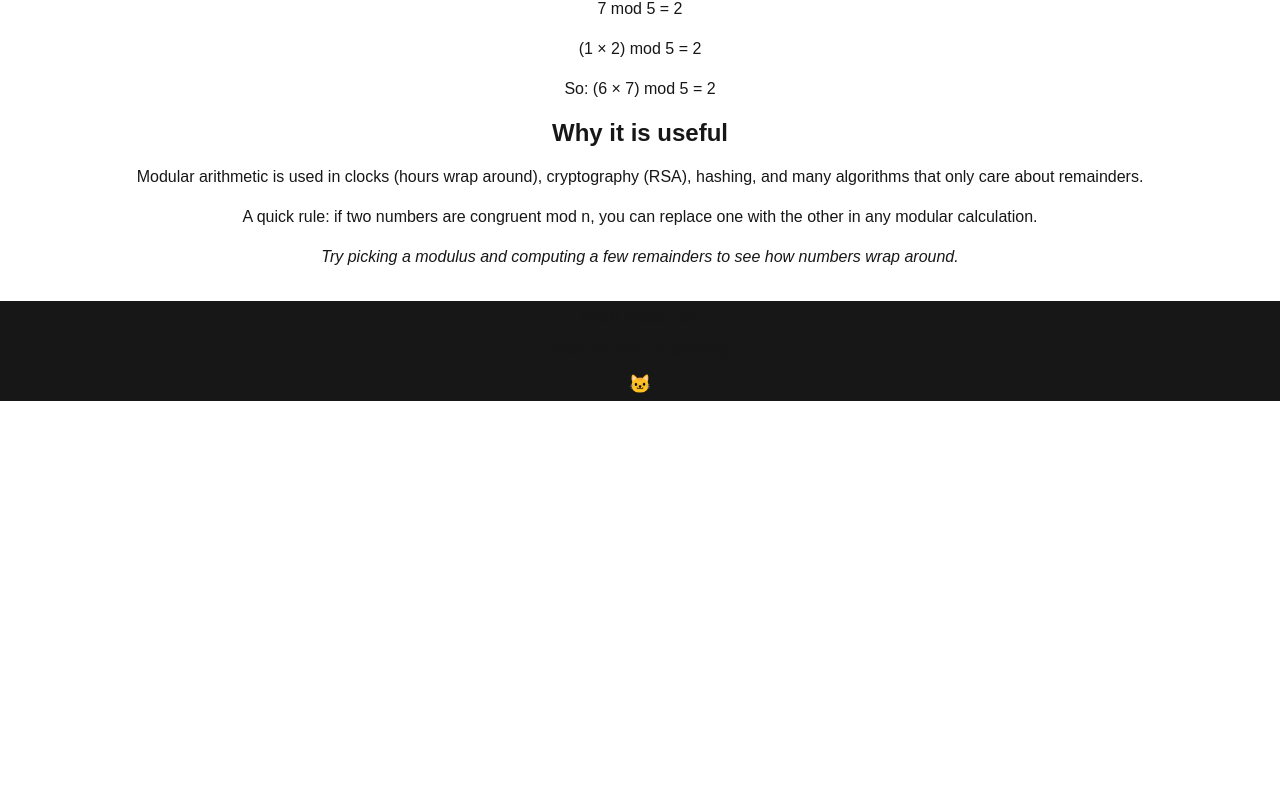
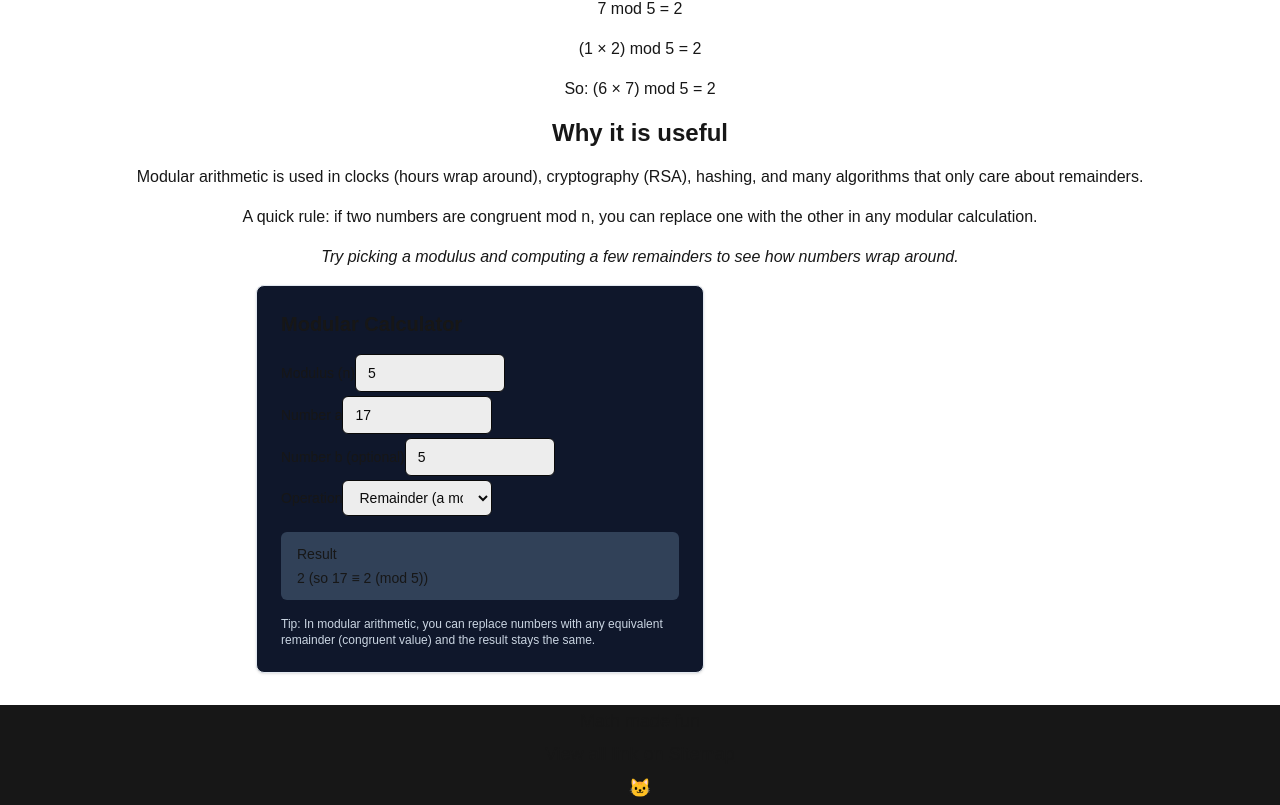
Before and after one commit to RisingSatalite/math-made-fun, a Next.js app: page /advance/numberTheory/modular in a window 1280 px wide. Shown: the part 1483-2288 px from the top of the page. Before the commit the page ends 1884 px from the top, so only its background shows below. Built offline with nearby package versions, Linux system fonts and the light colour scheme.

Commit message:
modular calculater

```diff
--- a/src/app/advance/numberTheory/modular/page.js
+++ b/src/app/advance/numberTheory/modular/page.js
@@ -1,3 +1,5 @@
+import ModularCalculator from "@/components/modularCalculator";
+
 export default function Modular() {
   return (
     <div className="grid items-center justify-items-center min-h-screen px-4 py-8 gap-4">
@@ -84,6 +86,10 @@ export default function Modular() {
       </p>
 
       <p className="italic">Try picking a modulus and computing a few remainders to see how numbers wrap around.</p>
+
+      <div className="w-full max-w-3xl">
+        <ModularCalculator />
+      </div>
     </div>
   );
 }
--- /dev/null
+++ b/src/components/modularCalculator.js
@@ -0,0 +1,103 @@
+"use client";
+
+import { useMemo, useState } from "react";
+
+function normalizeMod(value, modulus) {
+  const m = Number(modulus);
+  if (Number.isNaN(m) || m === 0) return NaN;
+  const v = Number(value);
+  if (Number.isNaN(v)) return NaN;
+  const r = v % m;
+  return ((r % m) + m) % m;
+}
+
+export default function ModularCalculator() {
+  const [a, setA] = useState(17);
+  const [b, setB] = useState(5);
+  const [n, setN] = useState(5);
+  const [op, setOp] = useState("remainder");
+
+  const result = useMemo(() => {
+    const mod = Number(n);
+    if (!mod || Number.isNaN(mod)) return "—";
+
+    if (op === "remainder") {
+      const r = normalizeMod(a, mod);
+      return `${r} (so ${a} ≡ ${r} (mod ${mod}))`;
+    }
+
+    const av = normalizeMod(a, mod);
+    const bv = normalizeMod(b, mod);
+    const sum = normalizeMod(av + bv, mod);
+    const prod = normalizeMod(av * bv, mod);
+
+    if (op === "add") {
+      return `${av} + ${bv} ≡ ${sum} (mod ${mod})`;
+    }
+
+    if (op === "multiply") {
+      return `${av} × ${bv} ≡ ${prod} (mod ${mod})`;
+    }
+
+    return "—";
+  }, [a, b, n, op]);
+
+  return (
+    <div className="w-full max-w-md rounded-lg border border-slate-200 bg-slate-900 p-6 shadow-sm">
+      <h3 className="mb-3 text-xl font-semibold">Modular Calculator</h3>
+
+      <label className="block text-sm font-medium">
+        Modulus (n)
+        <input
+          type="number"
+          value={n}
+          onChange={(e) => setN(e.target.value)}
+          className="mt-1 w-full rounded-md border px-3 py-2"
+        />
+      </label>
+
+      <label className="block text-sm font-medium">
+        Number a
+        <input
+          type="number"
+          value={a}
+          onChange={(e) => setA(e.target.value)}
+          className="mt-1 w-full rounded-md border px-3 py-2"
+        />
+      </label>
+
+      <label className="block text-sm font-medium">
+        Number b (optional)
+        <input
+          type="number"
+          value={b}
+          onChange={(e) => setB(e.target.value)}
+          className="mt-1 w-full rounded-md border px-3 py-2"
+        />
+      </label>
+
+      <label className="block text-sm font-medium">
+        Operation
+        <select
+          value={op}
+          onChange={(e) => setOp(e.target.value)}
+          className="mt-1 w-full rounded-md border px-3 py-2"
+        >
+          <option value="remainder">Remainder (a mod n)</option>
+          <option value="add">Addition (a + b)</option>
+          <option value="multiply">Multiplication (a × b)</option>
+        </select>
+      </label>
+
+      <div className="mt-4 rounded-md bg-slate-700 px-4 py-3 text-sm">
+        <div className="font-medium">Result</div>
+        <div className="mt-1 font-mono">{result}</div>
+      </div>
+
+      <p className="mt-4 text-xs text-slate-300">
+        Tip: In modular arithmetic, you can replace numbers with any equivalent
+        remainder (congruent value) and the result stays the same.
+      </p>
+    </div>
+  );
+}
```
